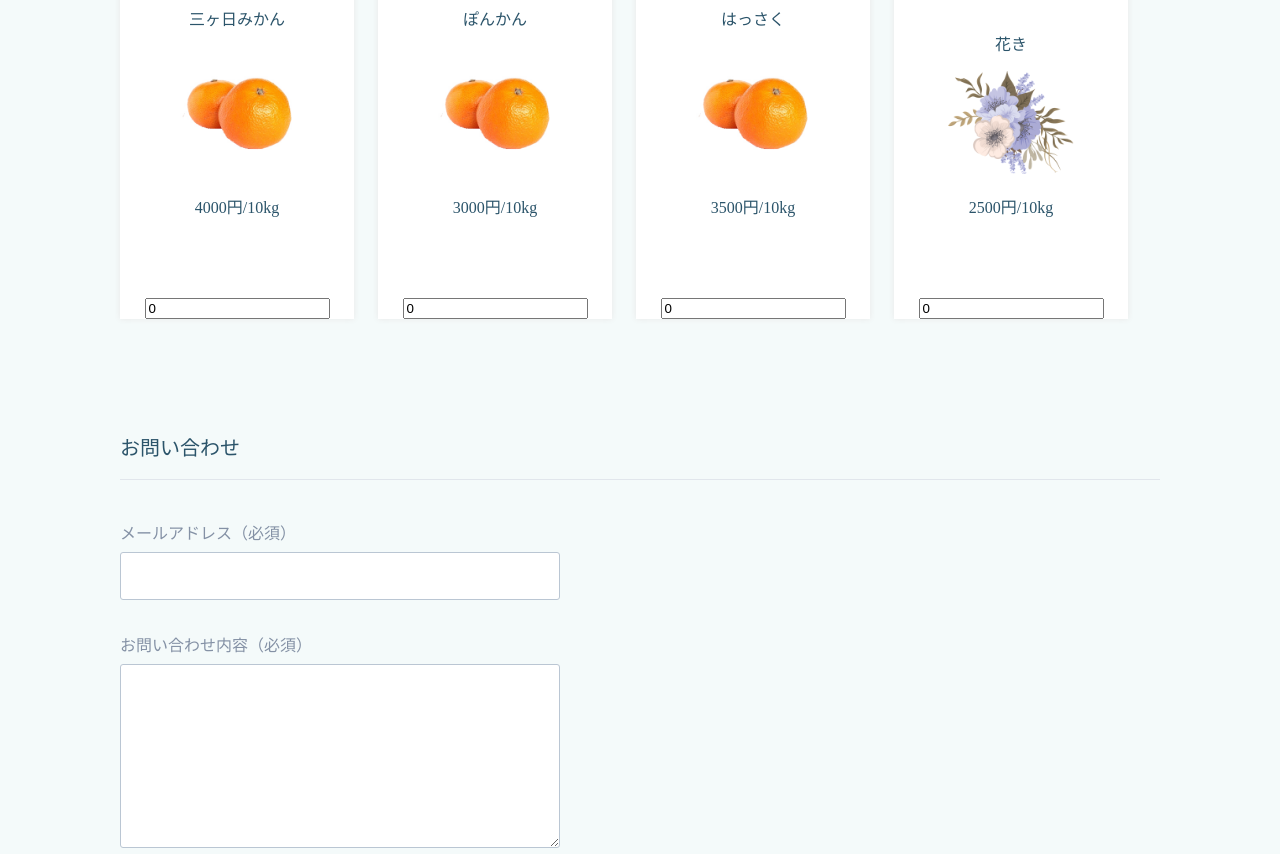
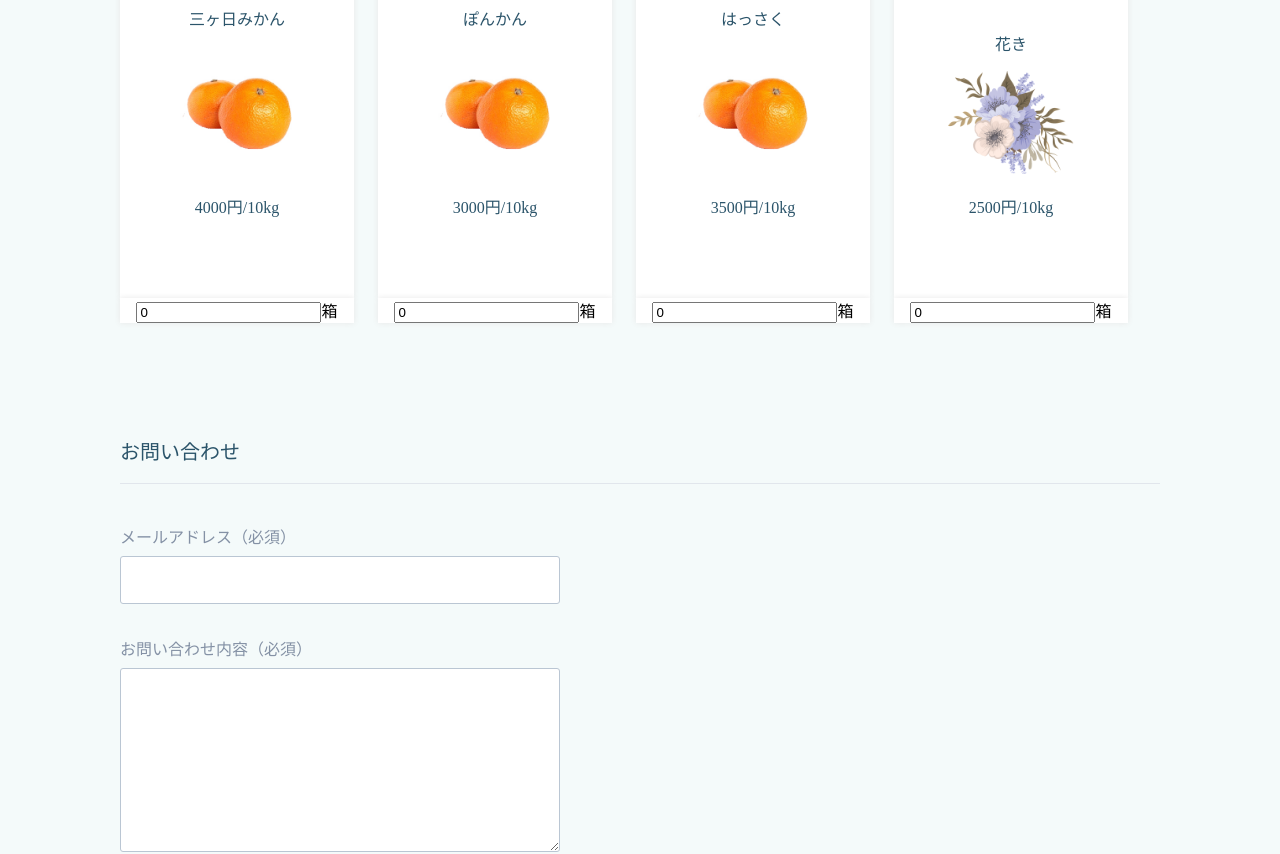
Before and after one commit to yukifu027/react-app, a React (Create React App) app: page / in a window 1280 px wide. Shown: the part 1900-2754 px from the top of the page. Built offline with nearby package versions, Linux system fonts and the light colour scheme.

Commit message:
微調整

```diff
--- a/src/Lesson.js
+++ b/src/Lesson.js
@@ -17,10 +17,6 @@ class Lesson extends React.Component {
     this.setState({isModalOpen: false});
   }
 
-  handleNumberChange(event){
-    const inputNumber = event.target.value;
-    this.setState({number: inputNumber});
-  }
 
   render() {
     let modal;
@@ -54,11 +50,6 @@ class Lesson extends React.Component {
           <img src={this.props.image} />
           <p>{this.props.price}</p>
         </div>
-        <input
-          type="number"
-          value={this.state.number}
-          onChange={(event) => {this.handleNumberChange(event)}}
-        />
         {modal}
       </div>
     );
--- a/src/Main.js
+++ b/src/Main.js
@@ -1,6 +1,7 @@
 import React from 'react';
 import Lesson from './Lesson';
 import People from './People';
+import Price from './Price';
 import ContactForm from './ContactForm';
 
 class Main extends React.Component {
@@ -75,7 +76,7 @@ class Main extends React.Component {
                 />
               );
             })}
-            {/* {lessonList.map((lessonItem) => {
+            {lessonList.map((lessonItem) => {
               return (
                 <Price
                   name={lessonItem.name}
@@ -84,7 +85,7 @@ class Main extends React.Component {
                   price={lessonItem.price}
                 />
               );
-            })} */}
+            })}
           </div>
           <div className='contact-container'>
             <h3>お問い合わせ</h3>
--- a/src/Price.js
+++ b/src/Price.js
@@ -0,0 +1,32 @@
+import React from 'react';
+
+class Price extends React.Component {
+  constructor(props) {
+    super(props);
+    this.state = {
+      number: 0,
+    };
+  }
+
+  handleNumberChange(event){
+    const inputNumber = event.target.value;
+    this.setState({number: inputNumber});
+  }
+
+
+
+  render() {;
+    return (
+      <div className='lesson-card'>
+        <input
+          type="number"
+          value={this.state.number}
+          onChange={(event) => {this.handleNumberChange(event)}}
+        />
+        箱
+      </div>
+    );
+  }
+}
+
+export default Price;
```
